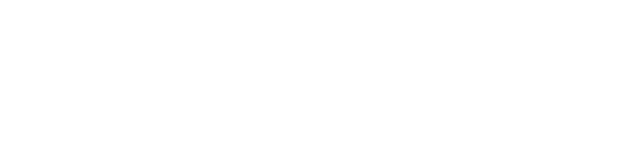
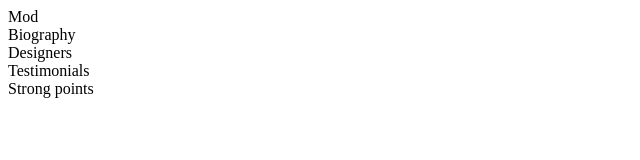
Before and after one commit to Murkina/otus-css-Zvyaginceva, a plain HTML site: page index.html in a window 1280 px wide. Shown: the whole page, without its empty margins (0-640 px from the left). Drawn offline with Linux system fonts and the light colour scheme.

Commit message:
home work

```diff
--- a/index.html
+++ b/index.html
@@ -6,6 +6,14 @@
     <title>Document</title>
 </head>
 <body>
-
+    <header> Mod
+        <nav>Biography</nav>
+        <nav>Designers</nav>
+        <nav>Testimonials</nav>
+        <nav>Strong points</nav>
+    </header>
+    <main>
+        <img src="">
+    </main>
 </body>
 </html>
```
